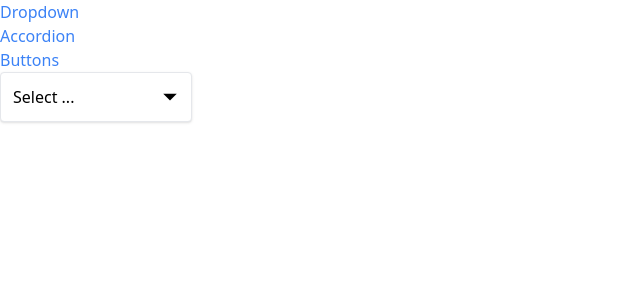
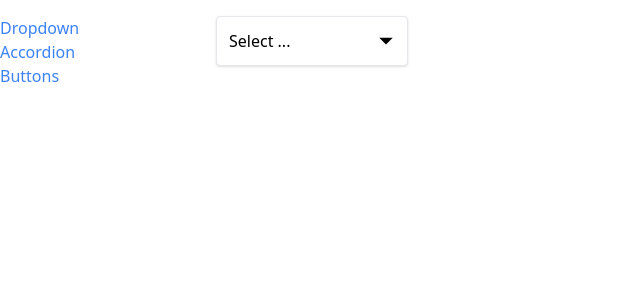
Before and after one commit to Harounted/Udemy-react-comps, a React (Create React App) app: page / in a window 1280 px wide. Shown: the top 300 px of the page, without its empty margins (0-640 px from the left). Built offline with nearby package versions, Linux system fonts and the light colour scheme.

Commit message:
fix navigation

```diff
--- a/src/App.js
+++ b/src/App.js
@@ -6,9 +6,9 @@
 
 function App() {
   return (
-    <div>
+    <div className="container mx-auto grid grid-cols-6 gap-4 mt-4">
       <Sidebar />
-      <div>
+      <div className="col-span-5">
         <Route path={"/accordion"}>
           <AccordionPage />
         </Route>
```
